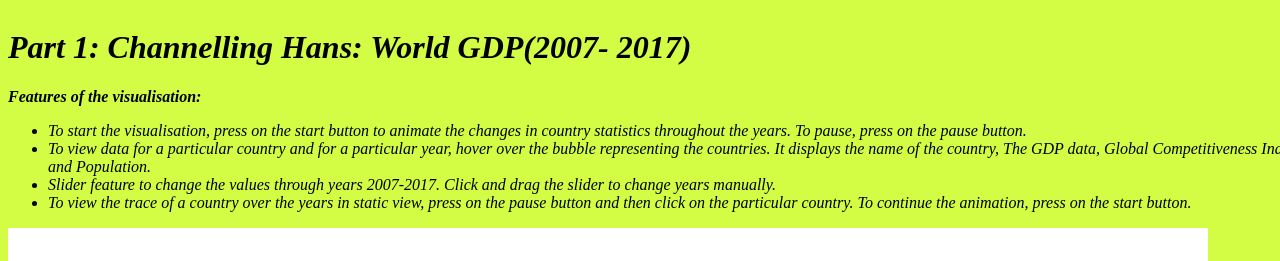
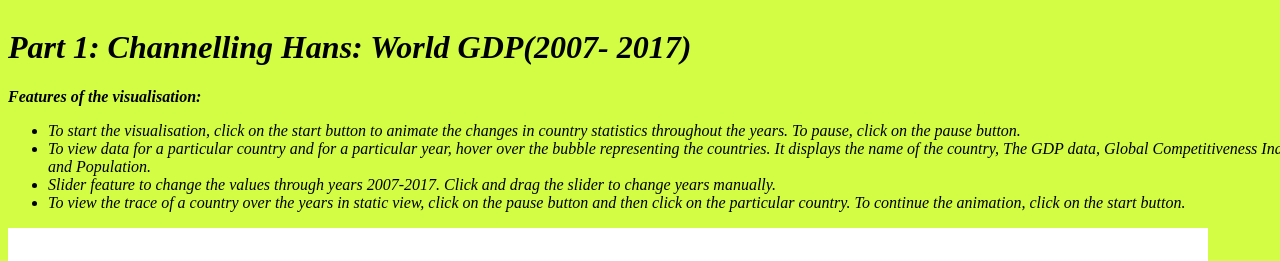
Before and after one commit to Akash321go/Channelling-Hans-using-D3, a plain HTML site: page index.html in a window 1280 px wide. Shown: the top 261 px of the page. Drawn offline with nearby package versions, Linux system fonts and the light colour scheme; no server answers.

Commit message:
Update index.html

```diff
--- a/index.html
+++ b/index.html
@@ -88,10 +88,10 @@
       <p><b><i>Features of the visualisation:</i></b><p/>
 
 <ul>
-    <li><i>To start the visualisation, press on the start button to animate the changes in country statistics throughout the years. To pause, press on the pause button.</i></li>
+    <li><i>To start the visualisation, click on the start button to animate the changes in country statistics throughout the years. To pause, click on the pause button.</i></li>
     <li><i>To view data for a particular country and for a particular year, hover over the bubble representing the countries. It displays the name of the country, The GDP data, Global Competitiveness Index data, Region and Population.</i></li>
     <li><i>Slider feature to change the values through years 2007-2017. Click and drag the slider to change years manually.</i></li>
-    <li><i>To view the trace of a country over the years in static view, press on the pause button and then click on the particular country. To continue the animation, press on the start button.</i></li>
+    <li><i>To view the trace of a country over the years in static view, click on the pause button and then click on the particular country. To continue the animation, click on the start button.</i></li>
 
 </ul>
 
```
